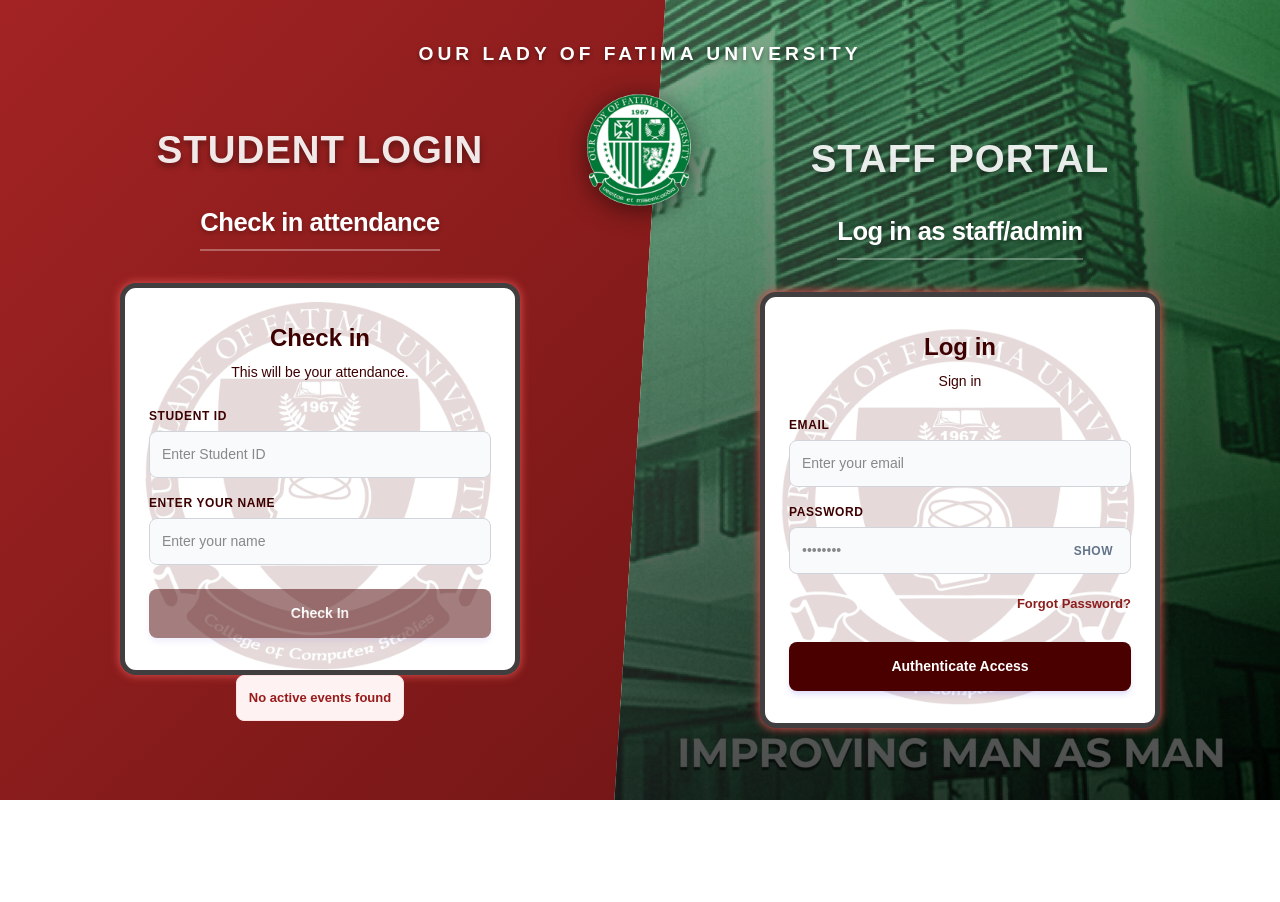
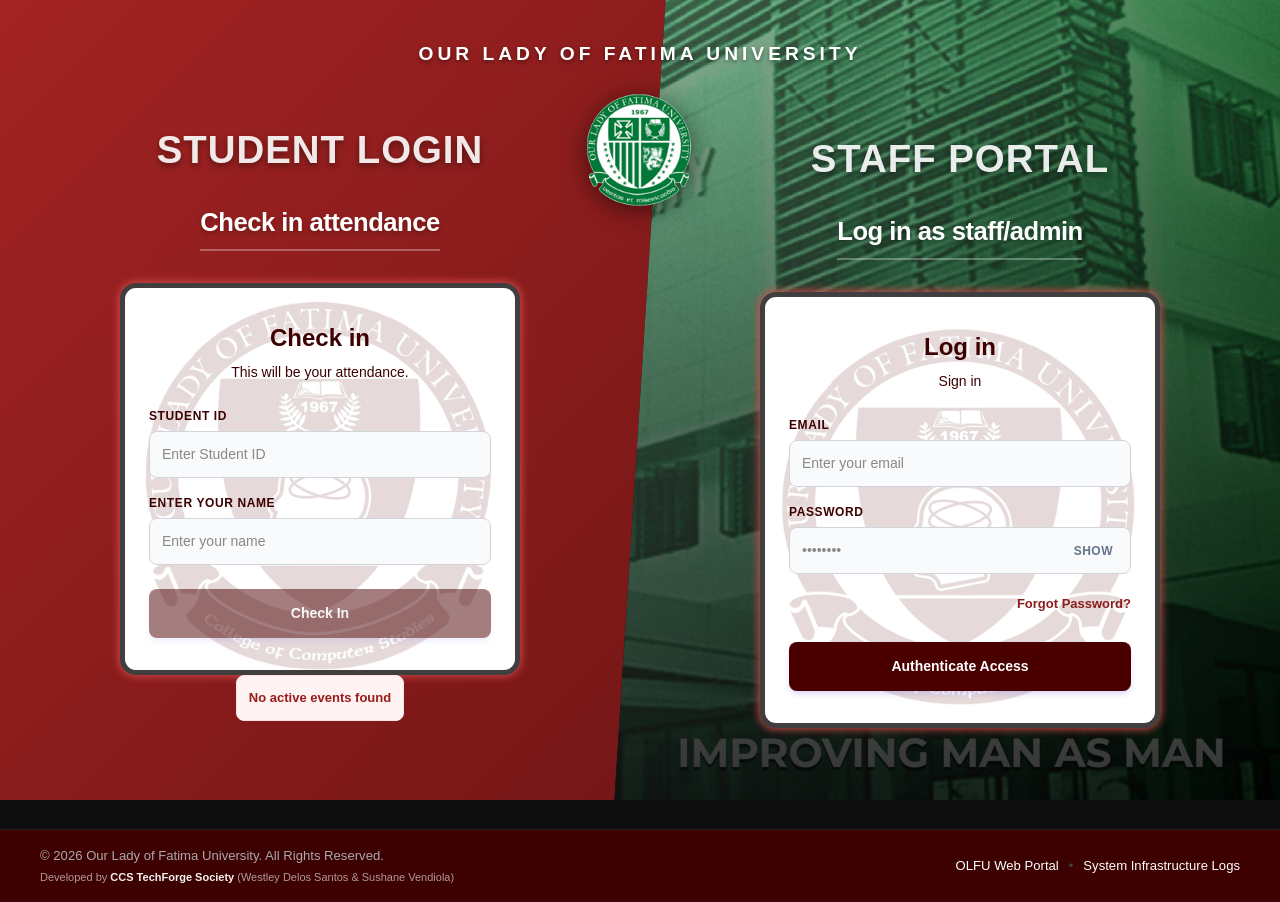
Before and after one commit to derpycke64/CCS-ATTENDANCE-SYSTEM, a Next.js app in the folder attendance-system-ts/: page /login in a window 1280 px wide. Before the commit the page ends 800 px from the top, so only its background shows below. Built offline with nearby package versions, Linux system fonts and the light colour scheme; no server answers; the database is empty.

Commit message:
added a footer

```diff
--- a/attendance-system-ts/app/login/logincss.css
+++ b/attendance-system-ts/app/login/logincss.css
@@ -36,41 +36,24 @@
 }
 
 .login-viewport {
-  position: relative;
-  height: 100vh;
-  min-height: 100vh;
-  width: 100vw;
-  max-width: 100vw;
-  overflow: hidden;
+  height: auto !important;
+  min-height: 100vh !important;
+  display: flex !important;
+  flex-direction: column !important;
+  overflow-y: auto !important;
+  overflow-x: hidden !important;
+  background-color: #0d0d0d !important;
 }
 
 .login-content-flex-container {
-  position: relative;
-  z-index: 1;
-  display: grid;
-  grid-template-columns: 1fr 1fr;
-  width: 100%;
-  height: 100vh;
-  overflow: hidden;
-  transition: grid-template-columns 0.6s cubic-bezier(0.65, 0, 0.35, 1);
+  display: grid !important;
+  height: auto !important;
+  min-height: 100vh !important;
+  flex: none !important;
 }
 
 .content-col {
-  display: flex;
-  flex-direction: column;
-  align-items: center;
-  justify-content: center;
-  padding: 40px;
-  box-sizing: border-box;
-  min-width: 0;
-  overflow: hidden;
-  height: 100vh;
-
-  transition: opacity 0.5s ease,
-              transform 0.5s ease,
-              padding 0.6s cubic-bezier(0.65, 0, 0.35, 1);
-  opacity: 1;
-  transform: scale(1);
+  height: 100% !important;
 }
 
 
@@ -85,15 +68,14 @@
 }
 
 .split-panel {
-  position: absolute;
-  top: 0;
-  left: 0;
-  width: 100vw;
-  height: 100vh;
-  z-index: 0;
-  transition: clip-path 0.6s cubic-bezier(0.65, 0, 0.35, 1);
+  position: fixed !important;
+  top: 0 !important;
+  left: 0 !important;
+  width: 100vw !important;
+  height: 100vh !important;
+  min-height: 100vh !important;
+  z-index: 0 !important;
 }
-
 .split-reset-btn {
   position: absolute;
   top: 20px;
@@ -121,7 +103,8 @@
   content: "";
   position: absolute;
   inset: 0;
-  background: linear-gradient(to top, rgba(0,0,0,0.7) 0%, rgba(46, 111, 64, 0.4) 100%);
+  background: linear-gradient(to top, rgba(0,0,0,0.8) 0%, rgba(46, 111, 64, 0.4) 100%);
+  padding-bottom: 60px;
 }
 .login-content-flex-container {
   position: relative;
@@ -429,6 +412,61 @@
   background-color: #3d0101;
   box-shadow: 0 6px 12px -1px rgba(241, 6, 6, 0.3);
 }
+.portal-footer {
+  display: flex;
+  justify-content: space-between;
+  align-items: center;
+  background-color: #3d0101;
+  color: #aaaaaa;
+  padding: 16px 40px;
+  font-size: 0.82rem;
+  border-top: 1px solid #222222;
+  z-index: 20;
+  width: 100%;
+  box-sizing: border-box;
+}
+
+.footer-left-zone {
+  display: flex;
+  flex-direction: column;
+  gap: 4px;
+  text-align: left;
+}
+
+.footer-developer-credit {
+  color: rgba(255, 255, 255, 0.6) !important;
+  font-size: 11px !important;
+  font-weight: 500;
+}
+
+.footer-developer-credit span {
+  font-weight: 700;
+  color: rgba(255, 255, 255, 0.95) !important;
+}
+
+.footer-right-zone {
+  display: flex;
+  align-items: center;
+}
+
+.footer-right-zone a {
+  color: #ffffff;
+  text-decoration: none;
+  transition: color 0.2s ease;
+}
+
+.footer-right-zone a:hover {
+  color: #2e7d32;
+  text-decoration: underline;
+}
+
+.footer-divider {
+  margin: 0 10px;
+  color: #444444;
+}
+
+
+
 @media (max-width: 1024px) {
   .login-input {
     font-size: 16px !important;
--- a/attendance-system-ts/app/login/page.tsx
+++ b/attendance-system-ts/app/login/page.tsx
@@ -374,6 +374,20 @@
             </div>
 
         </div>
+        <footer className="portal-footer">
+            <div className="footer-left-zone">
+                <p>© {new Date().getFullYear()} Our Lady of Fatima University. All Rights Reserved.</p>
+                <p className="footer-developer-credit">
+                    Developed by <span>CCS TechForge Society</span> (Westley Delos Santos & Sushane Vendiola)
+                </p>
+            </div>
+            <div className="footer-right-zone">
+                <a href="https://fatima.edu.ph" target="_blank" rel="noopener noreferrer">OLFU Web Portal</a>
+                <span className="footer-divider">•</span>
+                <a href="#" onClick={(e) => { e.preventDefault(); alert("System Status: Operational. All secure API connections verified."); }}>System Infrastructure Logs</a>
+            </div>
+        </footer>
     </div>
+
 );
 }
```
Also changed, not shown: attendance-system-ts/app/admin/admincss.css (+6 -39 lines).
